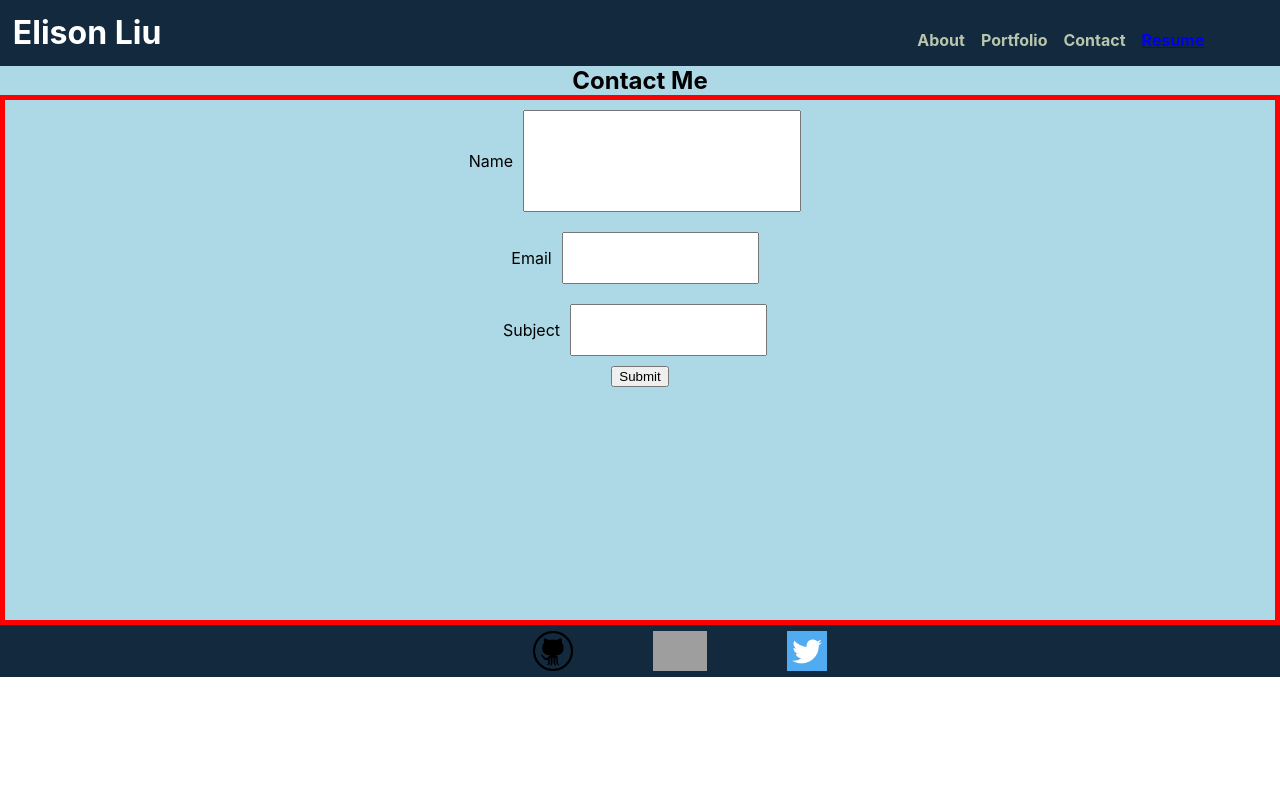
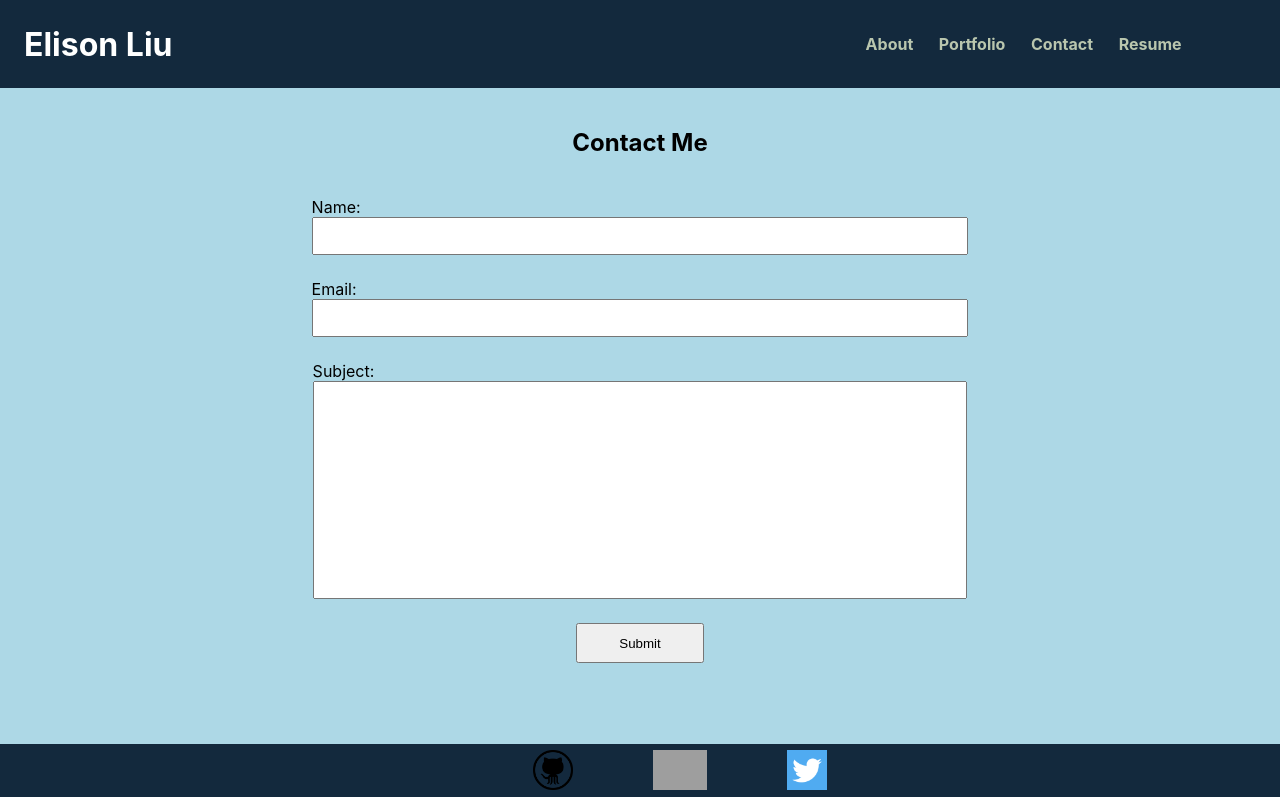
Before and after one commit to elisonliu97/react-portfolio, a React (Create React App) app: page / in a window 1280 px wide. Both pictures are taken after a click on the item "Contact". Built offline with nearby package versions, Linux system fonts and the light colour scheme; grey boxes are pictures that could not be loaded.

Commit message:
contact me page stlying

```diff
--- a/src/components/header/header.css
+++ b/src/components/header/header.css
@@ -2,7 +2,7 @@
     display: flex;
     justify-content: space-between;
     align-items: center;
-    padding: 1%;
+    padding: 3vh;
     background-color: #13293d;
     color: #fff;
     height: 5vh;
--- a/src/components/navbar/navbar.css
+++ b/src/components/navbar/navbar.css
@@ -1,16 +1,25 @@
 nav {
     display:flex;
-    padding-top: 15px;
     margin-right: 5%;
     float: right;
-  }
+}
 
-  nav li {
+nav li {
     display:inline;
-    /* border: 10px solid black; */
-    padding-left:1rem;
+    /* border-left: 3px solid red;
+    border-right: 3px solid red; */
+    /* margin: 0vh 0.5vw 0vh -.5vw; */
+    padding: 4vh 1vw 4vh 1vw;
     color: #b9c6ae;
     font-weight: bold;
+}
+
+nav li:hover {
+    background-color: lightgray;
+    color:black;
+}
+
+nav a {
     text-decoration: none;
-    height:100%;
-  }
+    color: inherit;
+}
--- a/src/components/navbar/navbar.js
+++ b/src/components/navbar/navbar.js
@@ -7,18 +7,18 @@ function NavBar(props) {
         // navbar portion
         <nav>
             <ul>
-                <li onClick={() => props.handlePageChange("About")}>
+                <a href="#"><li onClick={() => props.handlePageChange("About")}>
                     About
-                </li>
-                <li onClick={() => props.handlePageChange("Portfolio")}>
+                </li></a>
+                <a href="#"><li onClick={() => props.handlePageChange("Portfolio")}>
                     Portfolio
-                </li>
-                <li onClick={() => props.handlePageChange("Contact")}>
+                </li></a>
+                <a href="#"><li onClick={() => props.handlePageChange("Contact")}>
                     Contact
-                </li>
-                <li onClick={() => props.handlePageChange("Resume")}>
-                    <a href="https://drive.google.com/file/d/17GR5d24QC7zzlLlR6FvQdRZf9NnWx4Id/view">Resume</a>
-                </li>
+                </li></a>
+                <a href="https://drive.google.com/file/d/17GR5d24QC7zzlLlR6FvQdRZf9NnWx4Id/view"><li onClick={() => props.handlePageChange("Resume")}>
+                    Resume
+                </li></a>
 
             </ul>
         </nav >
--- a/src/pages/about/about.css
+++ b/src/pages/about/about.css
@@ -1,5 +1,5 @@
 .about-me {
-    min-height: 74vh;
+    min-height: 72vh;
     padding: 5vh 10vh 5vh 10vh;
 }
 
--- a/src/pages/contact/contact.css
+++ b/src/pages/contact/contact.css
@@ -1,6 +1,8 @@
 .contact-container {
     background-color: lightblue;
     /* display:flex; */
+    min-height: 72vh;
+    padding: 5vh 10vh 5vh 10vh;
 }
 
 .form-container {
@@ -9,32 +11,47 @@
     flex-direction:column;
     align-items: center;
     /* justify-content: center; */
-    border: 5px solid red;
-    height: 65vh;
+
+
+    /* border: 5px solid red; */
+    padding:5vh 10vh 5vh 10vh;
+    /* height: 65vh; */
 
     /* justify-content make forms centered horizontally */
 }
 
 .form-container button {
-    max-height: 10vh;
+    width: 10vw;
+    height: 5vh;
 }
 
 .input-container {
     display:flex;
-    align-items: center;
+    /* align-items: center; */
+    flex-direction: column;
     /* for each input container, align vertically */
     /* justify-content: center; */
+    text-align: left;
+    margin-bottom:3vh;
 }
 
-textarea {
-    /* margin is outside */
-    margin:10px;
-    /* padding is inside */
-    padding:10px;
-    resize:none;
+.input-container input {
+    width: 50vw;
+    padding:1vh 0.5vw 1vh 0.5vw;
+    font-family: Arial, Helvetica, sans-serif;
+    font-size: 2vh;
 }
 
-.contact-container #input-name {
-    width: 20vw;
-    height: 10vh;
+.contact-container textarea {
+    width: 50vw;
+    height:25vh;
+    padding: 1vh 0.5vw 1vh 0.5vw;
+    /* height: 10vh; */
+    /* margin is outside */
+    /* margin:10px; */
+    /* padding is inside */
+    /* padding:10px; */
+    resize:none;
+    font-family: Arial, Helvetica, sans-serif;
+    font-size: 2vh;
 }
--- a/src/pages/contact/contact.js
+++ b/src/pages/contact/contact.js
@@ -2,14 +2,57 @@ import React, { useState } from 'react';
 import './contact.css'
 
 function Contact() {
-    const [contactForm, setContactForm] = useState({
-        name:"",
-        email:"",
-        subject:"",
-    });
+    const emailValidator = (email) => {
+        // Regex to validate an email by RFC2822
+        const emailRegex = /[a-z0-9!#$%&'*+/=?^_`{|}~-]+(?:\.[a-z0-9!#$%&'*+/=?^_`{|}~-]+)*@(?:[a-z0-9](?:[a-z0-9-]*[a-z0-9])?\.)+[a-z0-9](?:[a-z0-9-]*[a-z0-9])?/
+        return emailRegex.test(email.toLowerCase());
+    }
 
-    // need
-    const submitHandler = () => {
+    // need submitHandler function
+    const submitHandler = (event) => {
+        event.preventDefault();
+        // element selectors
+        const nameEl = document.querySelector("#input-name").value.trim();
+        const emailEl = document.querySelector("#input-email").value.trim();
+        const subjectEl = document.querySelector("#input-subject").value.trim();
+
+        if (!nameEl || !emailEl || !subjectEl){
+            if(!nameEl) {
+                document.querySelector("#label-name").innerHTML = "Name: <span style='color:red;'>NAME IS REQUIRED</span>"
+            } else {
+                document.querySelector("#label-name").innerHTML = "Name:"
+            }
+            if(!emailEl) {
+                document.querySelector('#label-email').innerHTML = "Email: <span style='color:red;'>EMAIL IS REQUIRED</span>"
+            } else {
+                document.querySelector('#label-email').innerHTML = "Email:"
+            }
+
+            if(!subjectEl) {
+                document.querySelector("#label-subject").innerHTML = "Subject: <span style='color:red;'>SUBJECT IS REQUIRED</span>"
+            } else {
+                document.querySelector("#label-subject").innerHTML = "Subject:"
+            }
+            return
+        }
+
+        document.querySelector("#label-name").innerHTML = "Name:"
+        document.querySelector('#label-email').innerHTML = "Email:"
+        document.querySelector("#label-subject").innerHTML = "Subject:"
+
+        if (!emailValidator(emailEl)){
+            document.querySelector('#label-email').innerHTML = "Email: <span style='color:red;'>INVALID EMAIL</span>"
+            return
+        } else {
+            document.querySelector('#label-email').innerHTML = "Email:"
+        }
+
+        window.alert("MESSAGE SENT")
+
+        document.querySelector("#input-name").value = ""
+        document.querySelector("#input-email").value = ""
+        document.querySelector("#input-subject").value = ""
+
         return
     }
 
@@ -18,22 +61,20 @@ function Contact() {
         <div class="contact-container">
             <h2>Contact Me</h2>
             {/* submit handler might need to be on button */}
-            <form class="form-container" onSubmit={() => submitHandler()}>
+            <form class="form-container"  onSubmit={(event) => submitHandler(event)}>
                 <div class="input-container">
-                    <label>Name</label>
-                    <textarea id="input-name"></textarea>
+                    <label id="label-name">Name:</label>
+                    <input id="input-name"></input>
                 </div>
                 <div class="input-container">
-                    <label>Email</label>
-                    <textarea id="input-email"></textarea>
+                    <label id="label-email">Email:</label>
+                    <input id="input-email"></input>
                 </div>
                 <div class="input-container">
-                    <label>Subject</label>
+                    <label id="label-subject">Subject:</label>
                     <textarea id="input-subject"></textarea>
                 </div>
-                <div class="input-container">
                     <button>Submit</button>
-                </div>
             </form>
         </div>
     )
```
